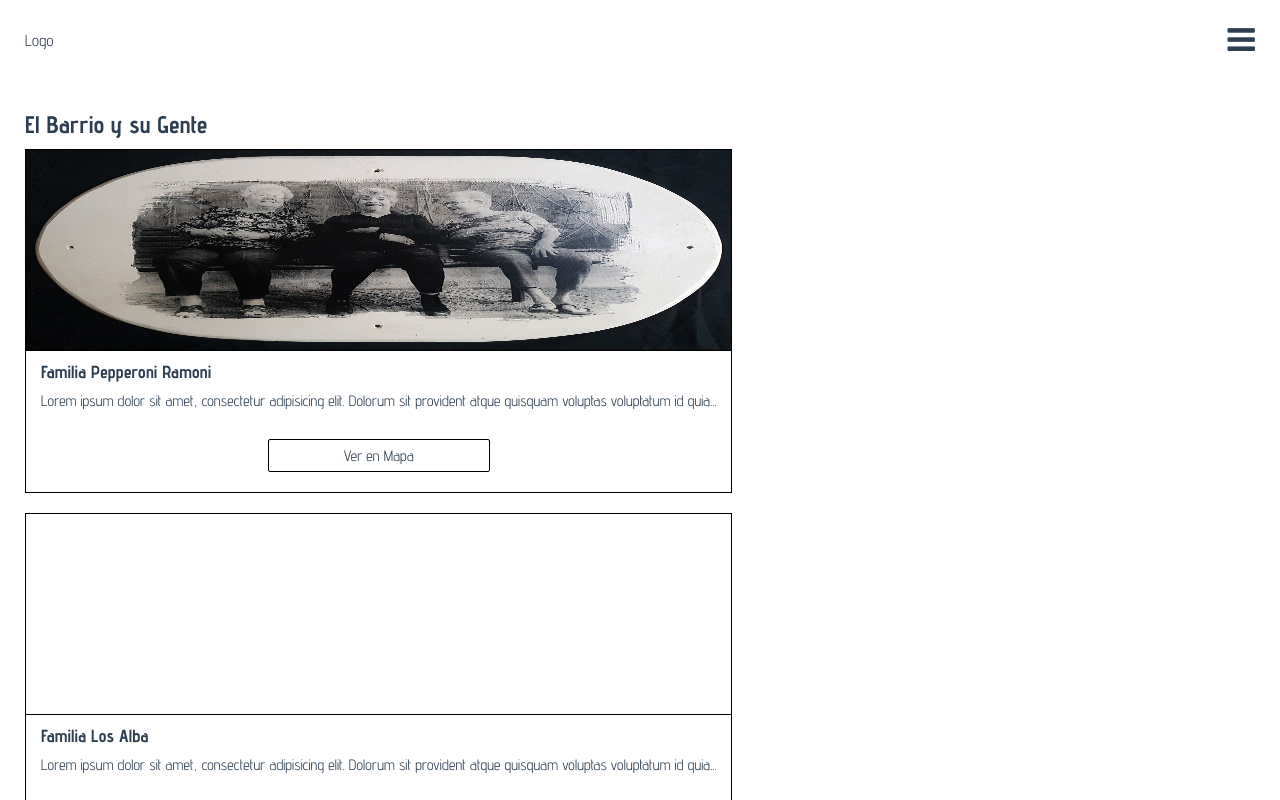
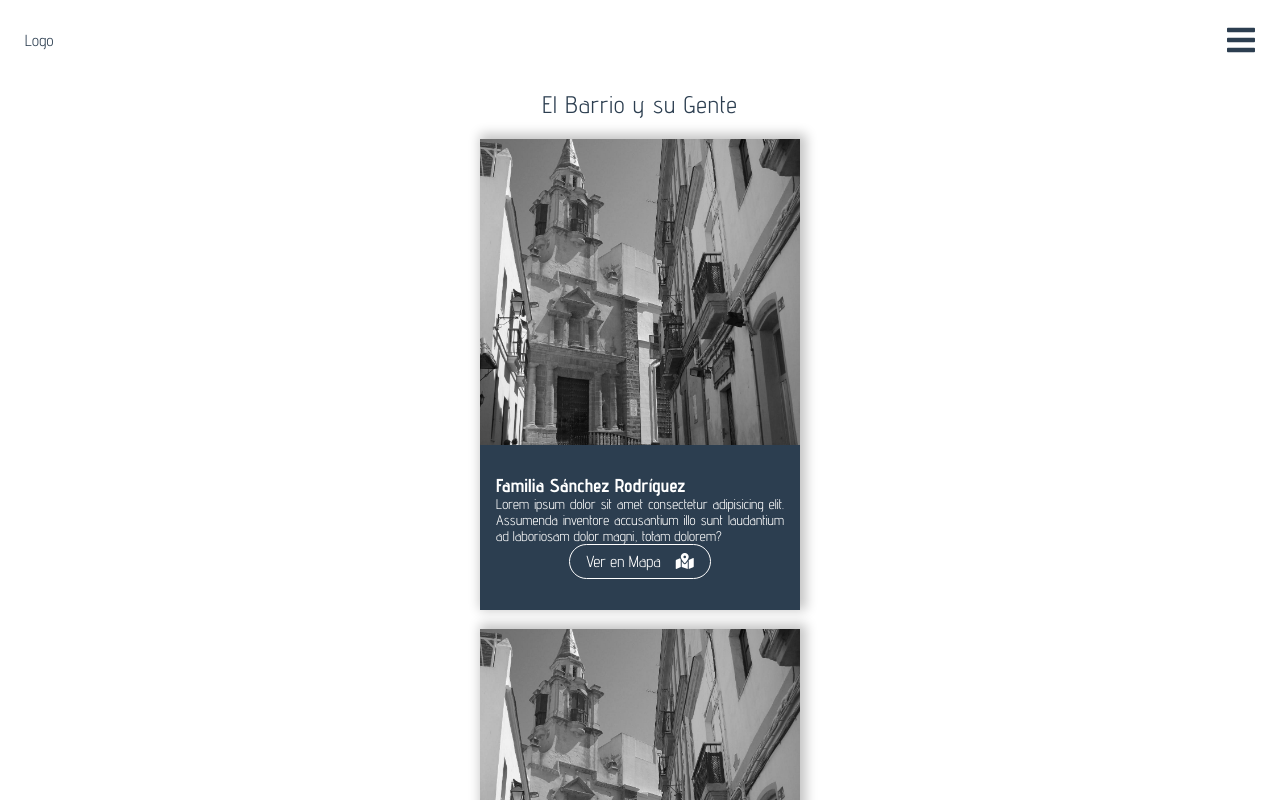
Before and after one commit to jsr-desarrolloweb/seguimosaqui, a Vue app: page /vecinos in a window 1280 px wide. Shown: the top 800 px of the page. Built offline with nearby package versions, Linux system fonts and the light colour scheme.

Commit message:
Vecinos card

```diff
--- a/src/App.vue
+++ b/src/App.vue
@@ -1,6 +1,8 @@
 <template>
   <Navegacion />
   <router-view/>
+
+  <link rel="stylesheet" href="https://cdnjs.cloudflare.com/ajax/libs/font-awesome/5.15.4/css/all.min.css" integrity="sha512-1ycn6IcaQQ40/MKBW2W4Rhis/DbILU74C1vSrLJxCq57o941Ym01SwNsOMqvEBFlcgUa6xLiPY/NS5R+E6ztJQ==" crossorigin="anonymous" referrerpolicy="no-referrer" />
 </template>
 
 <script>
--- a/src/assets/main.css
+++ b/src/assets/main.css
@@ -1,6 +1,7 @@
 
 html{
     height: 100%;
+
 }
 body {
     margin: 0;
@@ -17,11 +18,27 @@ a {
 }
 
 .boton{
-    border:1px solid black;
+    border:1px solid #2c3e50;
     padding: 7px 10px;
-    border-radius: 2px;
+    border-radius: 20px;
     width: 200px;
     margin: 20px;
     cursor: pointer;
 
 }
+
+.botonIcono{
+    border:1px solid white;
+    background-color: #2c3e50;
+    padding: 7px 10px;
+    border-radius: 20px;
+    width: 120px;
+    cursor: pointer;
+    color: white;
+    text-align: center;
+}
+
+.botonIcono span{
+    margin-right: 15px;
+
+}
--- /dev/null
+++ b/src/components/Vecino.vue
@@ -0,0 +1,91 @@
+<template>
+  <div class="vecino">
+
+      <div class="imagenVecino">
+          <img src="../assets/iglesia.jpg" alt="">
+      </div>
+
+      <div class="infoTarjeta">
+          <h3>Familia Sánchez Rodríguez</h3>
+          <span class="resumenVecino">
+            Lorem ipsum dolor sit amet consectetur adipisicing elit.
+            Assumenda inventore accusantium illo sunt laudantium ad
+            laboriosam dolor magni, totam dolorem?</span>
+
+      <div class="botonIcono">
+          <span>Ver en Mapa</span>
+          <i class="fas fa-map-marked-alt"></i>
+      </div>
+      </div>
+
+
+
+
+
+  </div>
+</template>
+
+<script>
+export default {
+
+}
+</script>
+
+<style >
+
+.vecino{
+    margin: 10px 20px;
+    height: 470px;
+    width: 320px;
+
+    -webkit-box-shadow: 3px -2px 11px 3px rgba(0,0,0,0.24);
+box-shadow: 3px -2px 11px 3px rgba(0,0,0,0.24);
+
+}
+
+.imagenVecino{
+    height: 65%;
+}
+
+.imagenVecino img{
+    height: 100%;
+    width: 100%;
+    object-fit: cover;
+}
+
+.infoTarjeta{
+    border: 1px solid #2c3e50;
+    border-top: none;
+    height: 35%;
+    background-color: #2c3e50;
+    color: white;
+    padding: 0px 15px;
+    display: flex;
+    flex-direction: column;
+    justify-content: center;
+    text-align: justify;
+    text-justify: inter-word;
+}
+
+.resumenVecino{
+    font-size: 14px;
+}
+
+.botonIcono{
+    margin: 0px auto;
+}
+
+
+
+
+
+
+
+
+
+
+
+
+
+
+</style>
--- a/src/views/Inicio.vue
+++ b/src/views/Inicio.vue
@@ -9,7 +9,7 @@
       turísticos (entre otros problemas), surge esta
       idea para dar la voz y el lugar a las que siempre
       lo han llenado de vida. Inspirado en el proyecto
-      Alma do Alfama de Camila Watson, Lisboa 2021. <strong> <div class="mas-info" @click="router.push({name: 'Proyecto'})">Más info...</div> </strong>
+      Alma do Alfama de Camila Watson, Lisboa 2021. <strong> <div class="masInfo" @click="router.push({name: 'Proyecto'})">Más info...</div> </strong>
     </div>
 
     <div @click="router.push({name: 'Mapa'})" class="boton">Mapa</div>
@@ -46,16 +46,15 @@ export default {
     display: flex;
     flex-direction: column;
     align-items: center;
-    justify-content: center;
+    /* justify-content: center;    */
+    height: 90%;
 
-    height: 90%;
-    /* background-image: url('~@/assets/wallaper2.jpg');
-    background-size: cover; */
   }
 
   .inicio h1{
     font-size: 60px;
     font-weight: 200;
+    margin-top: 50px;
 
   }
 
@@ -66,7 +65,7 @@ export default {
 
   }
 
-  .mas-info{
+  .masInfo{
     cursor: pointer;
   }
 
--- a/src/views/Vecinos.vue
+++ b/src/views/Vecinos.vue
@@ -2,99 +2,35 @@
   <div class="vecinos">
       <h2>El Barrio y su Gente</h2>
 
+      <Vecino />
+      <Vecino />
+      <Vecino />
 
-      <!-- Esto será el componente Lista de Vecinos -->
-      <div class="tarjeta-vecino">
-          <div class="img-vecino">
-            <img src="../assets/familia1.jpg" alt="">
-          </div>
-          <div class="info-vecino">
-            <h3>Familia Pepperoni Ramoni</h3>
-            <p>
-            Lorem ipsum dolor sit amet, consectetur adipisicing elit.
-            Dolorum sit provident atque quisquam voluptas voluptatum
-            id quia...
-            </p>
-          </div>
-          <div class="ubi-vecino boton">Ver en Mapa</div>
-      </div>
 
-            <div class="tarjeta-vecino">
-          <div class="img-vecino"></div>
-          <div class="info-vecino">
-            <h3>Familia Los Alba</h3>
-            <p>
-            Lorem ipsum dolor sit amet, consectetur adipisicing elit.
-            Dolorum sit provident atque quisquam voluptas voluptatum
-            id quia...
-            </p>
-          </div>
-          <div class="ubi-vecino boton">Ver en Mapa</div>
-      </div>
 
-            <div class="tarjeta-vecino">
-          <div class="img-vecino"></div>
-          <div class="info-vecino">
-            <h3>Familia Patos Parque Genovés</h3>
-            <p>
-            Lorem ipsum dolor sit amet, consectetur adipisicing elit.
-            Dolorum sit provident atque quisquam voluptas voluptatum
-            id quia...
-            </p>
-          </div>
-          <div class="ubi-vecino boton">Ver en Mapa</div>
-      </div>
 
   </div>
 </template>
 
 <script>
+import Vecino from '../components/Vecino.vue'
+
 export default {
-
+  components: { Vecino }
 }
 </script>
 
 <style>
   .vecinos{
-        margin: 20px 25px;
     display: flex;
     flex-direction: column;
-        align-items: flex-start;
+    align-items: center;
+    /* height: 90%; */
   }
 
   .vecinos h2{
+    font-weight: 400;
+    letter-spacing: 1px;
     margin: 10px 0;
   }
-
-    .tarjeta-vecino{
-        display: flex;
-        flex-direction: column;
-        align-items: center;
-        font-size: 15px;
-        border: 1px solid black;
-        margin-bottom: 20px;
-    }
-
-    .img-vecino{
-        border: 1px solid black;
-        width: 100%;
-        height: 200px;
-        text-align: center;
-        border-top: none;
-    }
-
-    .img-vecino img{
-      width: inherit;
-      height: inherit;
-    }
-
-    .info-vecino{
-        padding: 0 15px;
-    }
-
-    .info-vecino h3, p {
-        margin: 10px 0;
-        text-align: justify;
-        text-justify: inter-word;
-    }
 </style>
```
Also changed, not shown: src/assets/iglesia.jpg (added). Lines whose indentation alone changed are shown as unchanged.
